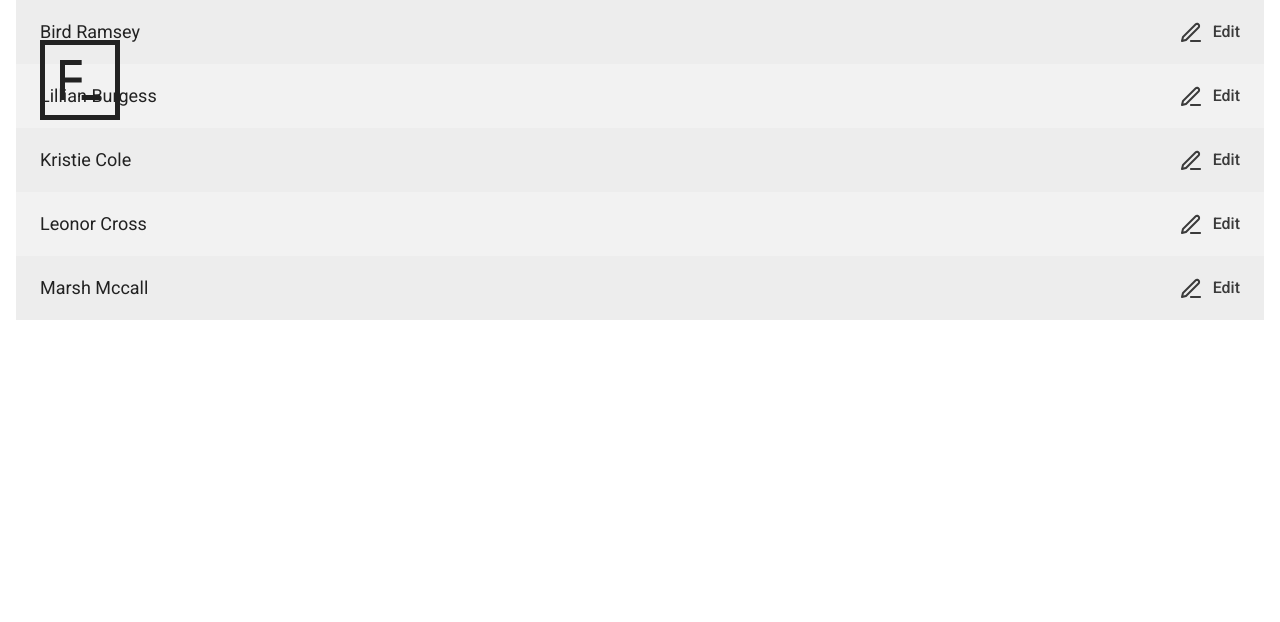
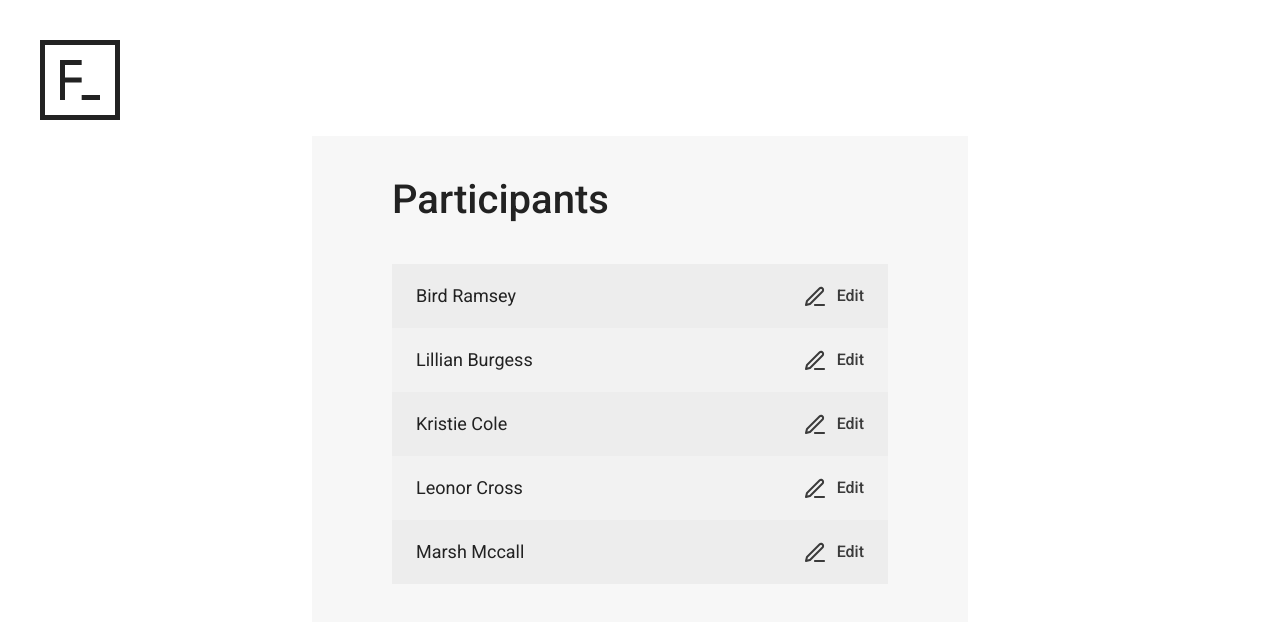
Before and after one commit to kepler003/forte, a React (Create React App) app: page / in a window 1280 px wide. Shown: the top 622 px of the page. Built offline with nearby package versions, Linux system fonts and the light colour scheme; data requests are answered from the project's data file.

Commit message:
Create InternList component

```diff
--- a/src/App.jsx
+++ b/src/App.jsx
@@ -1,7 +1,7 @@
 import './App.css';
 import { Routes, Route } from 'react-router-dom';
 import EditIntern from './EditIntern';
-import InternList from './InternList';
+import InternList from './components/InternList/InternList';
 import Header from './components/Header/Header';
 import Main from './components/Main/Main';
 
--- a/src/InternList.jsx
+++ b/src/components/InternList/InternList.jsx
@@ -1,5 +1,7 @@
 import React, { useEffect, useState } from 'react';
-import ListItem from './components/ListItem/ListItem';
+import Card from '../Card/Card';
+import ListItem from '../ListItem/ListItem';
+import cls from './InternList.module.css';
 
 const InternList = () => {
   const [interns, setInterns] = useState([]);
@@ -14,11 +16,14 @@ const InternList = () => {
   }, []);
 
   return (
-    <ul style={{ listStyle: 'none' }}>
-      {interns.map(({ id, name }) => (
-        <ListItem key={id} id={id} name={name} />
-      ))}
-    </ul>
+    <Card className={cls.card}>
+      <h1 className='text-heading'>Participants</h1>
+      <ul className={cls.list}>
+        {interns.map(({ id, name }) => (
+          <ListItem key={id} id={id} name={name} />
+        ))}
+      </ul>
+    </Card>
   );
 };
 
--- /dev/null
+++ b/src/components/InternList/InternList.module.css
@@ -0,0 +1,8 @@
+.card {
+  margin-top: 13.6rem;
+}
+
+.list {
+  margin: 4rem 0;
+  list-style: none;
+}
```
